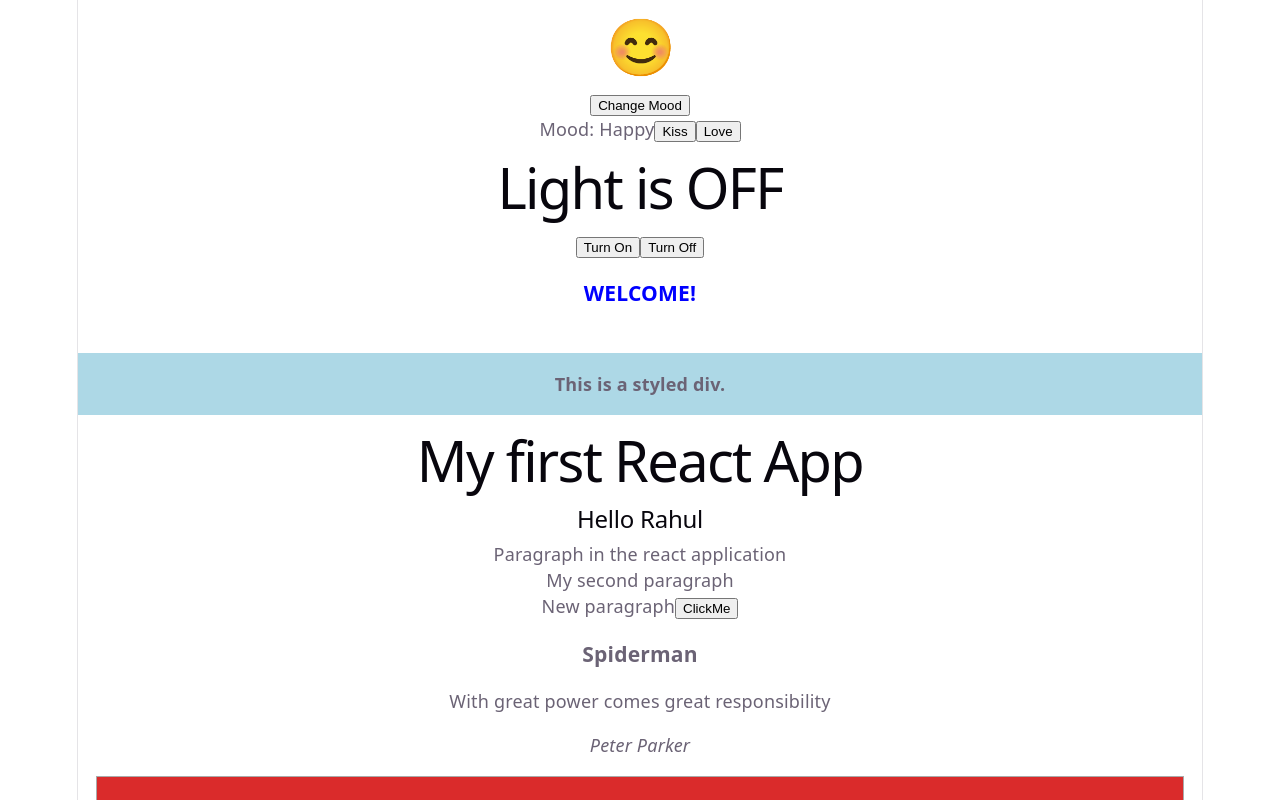
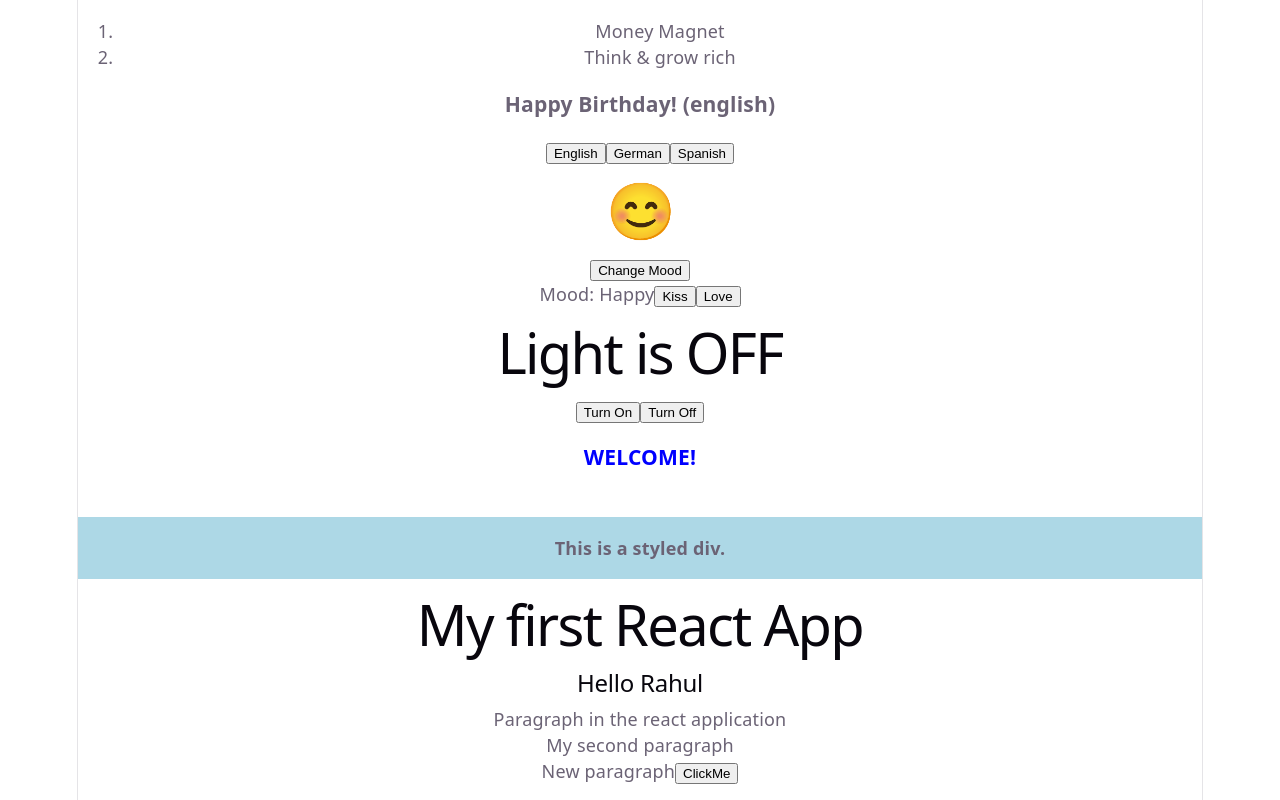
Before and after one commit to Rahul-Pala/Software-Engineering, a React (Vite) app in the folder React 1/vite-project/: page / in a window 1280 px wide. Shown: the top 800 px of the page. Built offline with nearby package versions, Linux system fonts and the light colour scheme.

Commit message:
useState

```diff
--- a/React 1/vite-project/src/App.jsx
+++ b/React 1/vite-project/src/App.jsx
@@ -21,7 +21,8 @@ import MoodChanger from './Components/MoodChanger'
 import LightSwitch from './Components/LightSwitch'
 import Emoji from './Components/Emoji'
 import Hello from './Components/Hello'
-
+import BirthdayTranslator from './Components/BirthdayTranslator'
+import Books from './Components/Books'
 
 function App() {
 
@@ -61,6 +62,8 @@ const movie = {
   return (
 <>
 <div>
+  <Books></Books>
+  <BirthdayTranslator></BirthdayTranslator>
   <Hello></Hello>
   <Emoji></Emoji>
   <LightSwitch></LightSwitch>
--- /dev/null
+++ b/React 1/vite-project/src/Components/BirthdayTranslator.jsx
@@ -0,0 +1,32 @@
+import { useState } from "react";
+
+const phrases = new Map([
+  ["english", "Happy Birthday"],
+  ["german", "Alles Gute zum Geburtstag"],
+  ["spanish", "Feliz Cumpleaños"],
+]);
+
+function BirthdayTranslator() {
+  const [currentPhrase, setCurrentPhrase] = useState({
+    lang: "english",
+    phrase: "Happy Birthday",
+  });
+
+  const handleChangeLanguage = (newlang) => {
+    setCurrentPhrase({ lang: newlang,
+        phrase: phrases.get(newlang) });
+  };
+
+  return (
+    <div className="BirthdayTranslator componentBox">
+      <h3>
+        {currentPhrase.phrase}! ({currentPhrase.lang})
+      </h3>
+      <button onClick={() => handleChangeLanguage("english")}>English</button>
+      <button onClick={() => handleChangeLanguage("german")}>German</button>
+      <button onClick={() => handleChangeLanguage("spanish")}>Spanish</button>
+    </div>
+  );
+}
+
+export default BirthdayTranslator;
--- /dev/null
+++ b/React 1/vite-project/src/Components/Books.jsx
@@ -0,0 +1,12 @@
+import React from 'react'
+import BooksList from './BooksList'
+
+function Books() {
+    let books = ['Money Magnet', 'Think & grow rich']
+  return (
+      <BooksList books={books}></BooksList>
+
+  )
+}
+
+export default Books
--- /dev/null
+++ b/React 1/vite-project/src/Components/BooksList.jsx
@@ -0,0 +1,18 @@
+import React from 'react'
+
+function BooksList(props) {
+  return (
+
+      <ol>
+
+        {props.books.map(book => (
+          <li key={book}>{book}</li>
+        ))}
+
+      </ol>
+
+
+  )
+}
+
+export default BooksList
```
